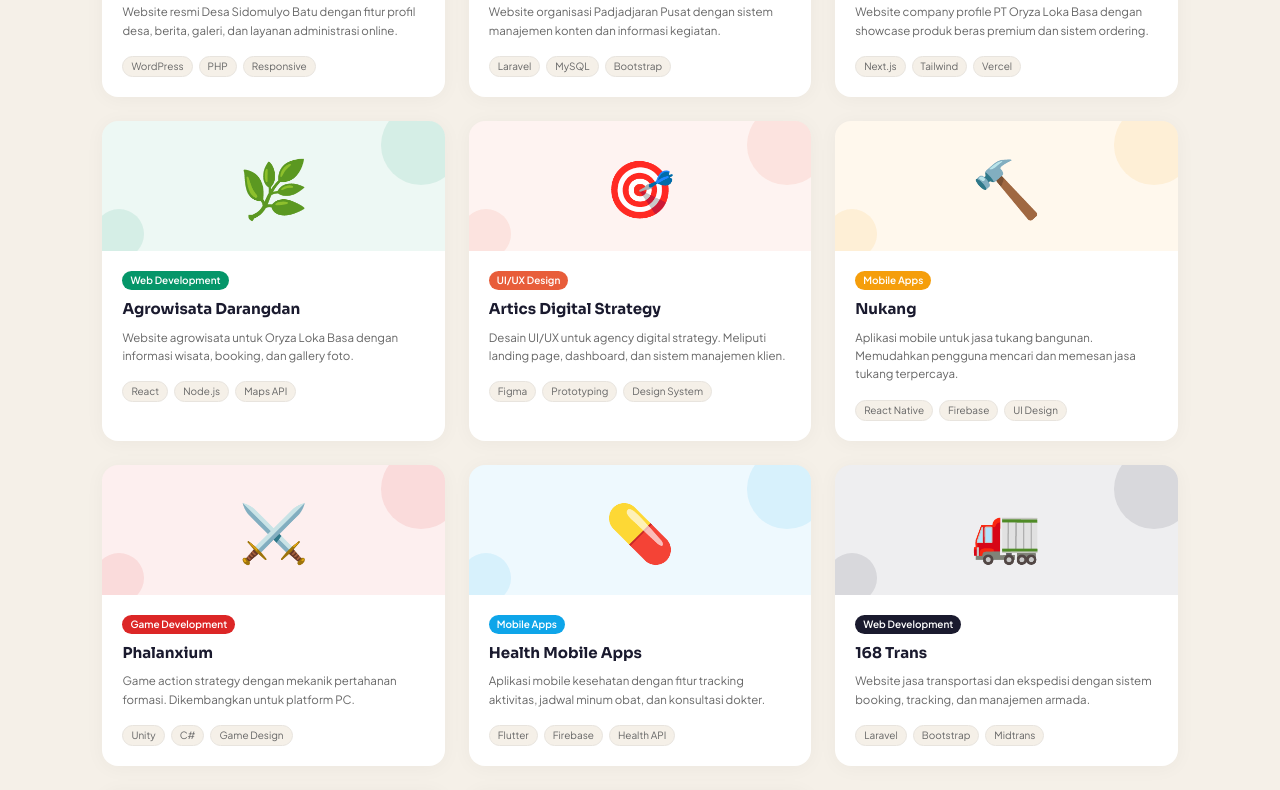
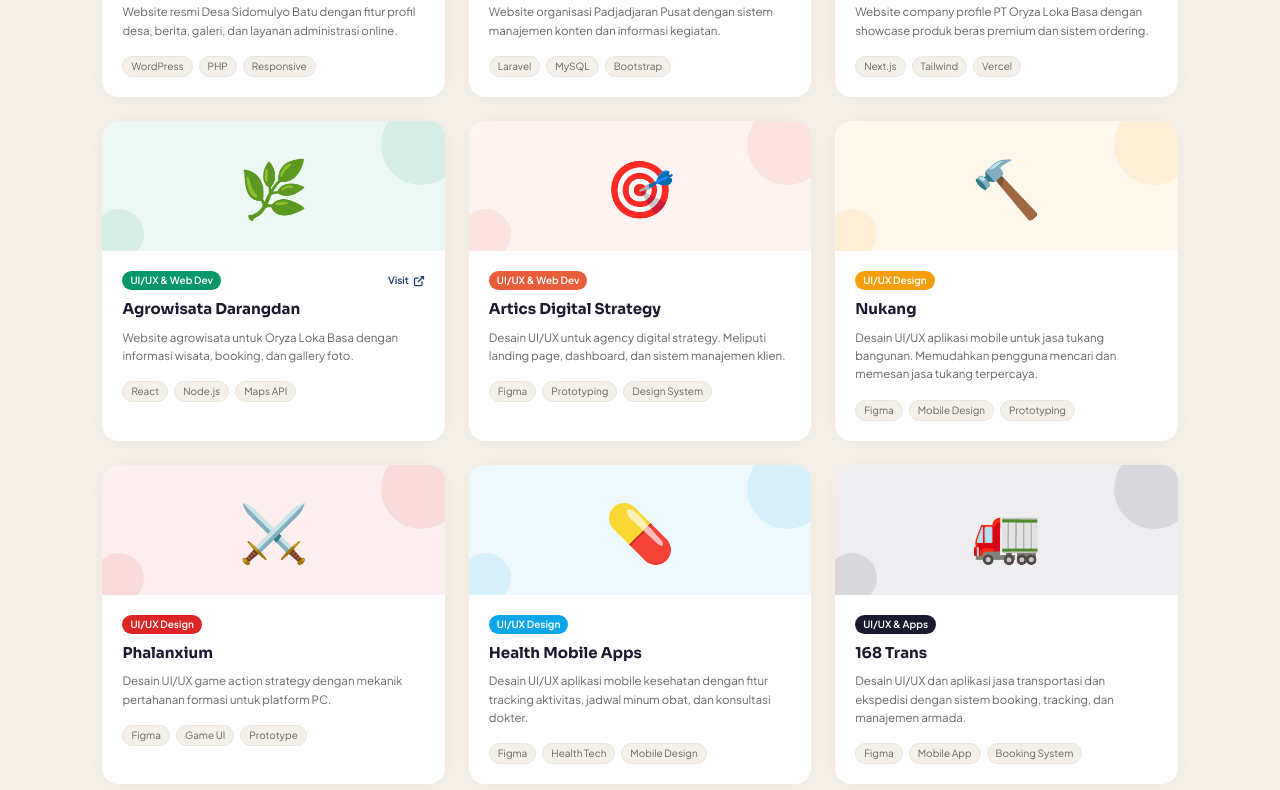
Before and after one commit to denisptra/deni-portfolio, a Next.js app: page /projects in a window 1280 px wide. Shown: the part 460-1250 px from the top of the page. Built offline with nearby package versions, Linux system fonts and the light colour scheme.

Commit message:
fix: update project categories and add live URLs
- Sidomulyobatu.id, Padjadjaran, Oryza, Agrowisata, Artics: UI/UX & Web Dev
- Nukang, Phalanxium, Health: UI/UX Design
- 168 Trans: UI/UX & Apps
- Museum & Kapur: Game Development with itch.io URLs
- Cards now clickable with external link indicator

```diff
--- a/src/app/projects/page.tsx
+++ b/src/app/projects/page.tsx
@@ -6,43 +6,47 @@ const projects = [
   {
     id: 1,
     title: "Sidomulyobatu.id",
-    category: "Web Development",
+    category: "UI/UX & Web Dev",
     description: "Website resmi Desa Sidomulyo Batu dengan fitur profil desa, berita, galeri, dan layanan administrasi online.",
     tags: ["WordPress", "PHP", "Responsive"],
     color: "#059669",
     icon: "🏘️",
+    url: "https://sidomulyobatu.id",
   },
   {
     id: 2,
     title: "Padjadjaran Pusat",
-    category: "Web Development",
+    category: "UI/UX & Web Dev",
     description: "Website organisasi Padjadjaran Pusat dengan sistem manajemen konten dan informasi kegiatan.",
     tags: ["Laravel", "MySQL", "Bootstrap"],
     color: "#1a3a6e",
     icon: "🏛️",
+    url: "https://padjadjaranpusat.org",
   },
   {
     id: 3,
     title: "Oryza Loka Basa",
-    category: "Web Development",
+    category: "UI/UX & Web Dev",
     description: "Website company profile PT Oryza Loka Basa dengan showcase produk beras premium dan sistem ordering.",
     tags: ["Next.js", "Tailwind", "Vercel"],
     color: "#7c3aed",
     icon: "🌾",
+    url: "https://oryzalokabasa.com",
   },
   {
     id: 4,
     title: "Agrowisata Darangdan",
-    category: "Web Development",
+    category: "UI/UX & Web Dev",
     description: "Website agrowisata untuk Oryza Loka Basa dengan informasi wisata, booking, dan gallery foto.",
     tags: ["React", "Node.js", "Maps API"],
     color: "#059669",
     icon: "🌿",
+    url: "https://agrowisatadarangdan.oryzalokabasa.com",
   },
   {
     id: 5,
     title: "Artics Digital Strategy",
-    category: "UI/UX Design",
+    category: "UI/UX & Web Dev",
     description: "Desain UI/UX untuk agency digital strategy. Meliputi landing page, dashboard, dan sistem manajemen klien.",
     tags: ["Figma", "Prototyping", "Design System"],
     color: "#e85d3a",
@@ -51,36 +55,36 @@ const projects = [
   {
     id: 6,
     title: "Nukang",
-    category: "Mobile Apps",
-    description: "Aplikasi mobile untuk jasa tukang bangunan. Memudahkan pengguna mencari dan memesan jasa tukang terpercaya.",
-    tags: ["React Native", "Firebase", "UI Design"],
+    category: "UI/UX Design",
+    description: "Desain UI/UX aplikasi mobile untuk jasa tukang bangunan. Memudahkan pengguna mencari dan memesan jasa tukang terpercaya.",
+    tags: ["Figma", "Mobile Design", "Prototyping"],
     color: "#f59e0b",
     icon: "🔨",
   },
   {
     id: 7,
     title: "Phalanxium",
-    category: "Game Development",
-    description: "Game action strategy dengan mekanik pertahanan formasi. Dikembangkan untuk platform PC.",
-    tags: ["Unity", "C#", "Game Design"],
+    category: "UI/UX Design",
+    description: "Desain UI/UX game action strategy dengan mekanik pertahanan formasi untuk platform PC.",
+    tags: ["Figma", "Game UI", "Prototype"],
     color: "#dc2626",
     icon: "⚔️",
   },
   {
     id: 8,
     title: "Health Mobile Apps",
-    category: "Mobile Apps",
-    description: "Aplikasi mobile kesehatan dengan fitur tracking aktivitas, jadwal minum obat, dan konsultasi dokter.",
-    tags: ["Flutter", "Firebase", "Health API"],
+    category: "UI/UX Design",
+    description: "Desain UI/UX aplikasi mobile kesehatan dengan fitur tracking aktivitas, jadwal minum obat, dan konsultasi dokter.",
+    tags: ["Figma", "Health Tech", "Mobile Design"],
     color: "#0ea5e9",
     icon: "💊",
   },
   {
     id: 9,
     title: "168 Trans",
-    category: "Web Development",
-    description: "Website jasa transportasi dan ekspedisi dengan sistem booking, tracking, dan manajemen armada.",
-    tags: ["Laravel", "Bootstrap", "Midtrans"],
+    category: "UI/UX & Apps",
+    description: "Desain UI/UX dan aplikasi jasa transportasi dan ekspedisi dengan sistem booking, tracking, dan manajemen armada.",
+    tags: ["Figma", "Mobile App", "Booking System"],
     color: "#1a1a2e",
     icon: "🚛",
   },
@@ -88,19 +92,21 @@ const projects = [
     id: 10,
     title: "Museum Game",
     category: "Game Development",
-    description: "Game edukasi tentang sejarah museum Indonesia. Pemain menjelajahi ruangan dan menemukan artefak bersejarah.",
-    tags: ["Unity", "C#", "2D Art"],
+    description: "Game edukasi VR tentang sejarah museum Indonesia. Pemain menjelajahi ruangan dan menemukan artefak bersejarah.",
+    tags: ["Unity", "C#", "VR"],
     color: "#8b5cf6",
     icon: "🏛️",
+    url: "https://polytato.itch.io/uts-vr001-kelompok1",
   },
   {
     id: 11,
     title: "Kapur Game",
     category: "Game Development",
-    description: "Game puzzle kasual dengan tema kapur tulis. Nikmati sensasi bermain dengan grafik unik chalk art style.",
-    tags: ["Unity", "C#", "Chalk Art"],
+    description: "Game puzzle VR kasual dengan tema kapur tulis. Nikmati sensasi bermain dengan grafik unik chalk art style.",
+    tags: ["Unity", "C#", "VR"],
     color: "#ec4899",
     icon: "✏️",
+    url: "https://polytato.itch.io/uas-vr001-kelompok1",
   },
 ];
 
@@ -128,9 +134,12 @@ export default function ProjectsPage() {
       <section className="px-5 md:px-[8%] pb-12 md:pb-16">
         <div className="grid grid-cols-1 sm:grid-cols-2 lg:grid-cols-3 gap-4 md:gap-6">
           {projects.map((project) => (
-            <div
+            <a
               key={project.id}
-              className="bg-white rounded-2xl shadow-[0_2px_20px_rgba(0,0,0,0.04)] overflow-hidden hover:shadow-[0_8px_30px_rgba(0,0,0,0.08)] transition-all hover:-translate-y-1 group cursor-pointer"
+              href={project.url || "#"}
+              target={project.url ? "_blank" : undefined}
+              rel={project.url ? "noopener noreferrer" : undefined}
+              className="block bg-white rounded-2xl shadow-[0_2px_20px_rgba(0,0,0,0.04)] overflow-hidden hover:shadow-[0_8px_30px_rgba(0,0,0,0.08)] transition-all hover:-translate-y-1 group"
             >
               <div
                 className="h-[110px] md:h-[130px] flex items-center justify-center relative overflow-hidden"
@@ -144,10 +153,18 @@ export default function ProjectsPage() {
               </div>
 
               <div className="p-4 md:p-5">
-                <div className="flex items-center gap-2 mb-2">
+                <div className="flex items-center justify-between mb-2">
                   <span className="px-2 py-0.5 rounded-full text-[9px] md:text-[10px] font-semibold text-white" style={{ backgroundColor: project.color }}>
                     {project.category}
                   </span>
+                  {project.url && (
+                    <span className="text-[9px] md:text-[10px] text-[#1a3a6e] font-semibold flex items-center gap-1">
+                      Visit
+                      <svg className="w-3 h-3" viewBox="0 0 24 24" fill="none" stroke="currentColor" strokeWidth="2.5">
+                        <path d="M18 13v6a2 2 0 01-2 2H5a2 2 0 01-2-2V8a2 2 0 012-2h6M15 3h6v6M10 14L21 3" />
+                      </svg>
+                    </span>
+                  )}
                 </div>
                 <h3 className="font-[family-name:var(--font-sora)] font-bold text-[14px] md:text-[15px] text-[#1a1a2e] mb-2">
                   {project.title}
@@ -163,7 +180,7 @@ export default function ProjectsPage() {
                   ))}
                 </div>
               </div>
-            </div>
+            </a>
           ))}
         </div>
       </section>
```
